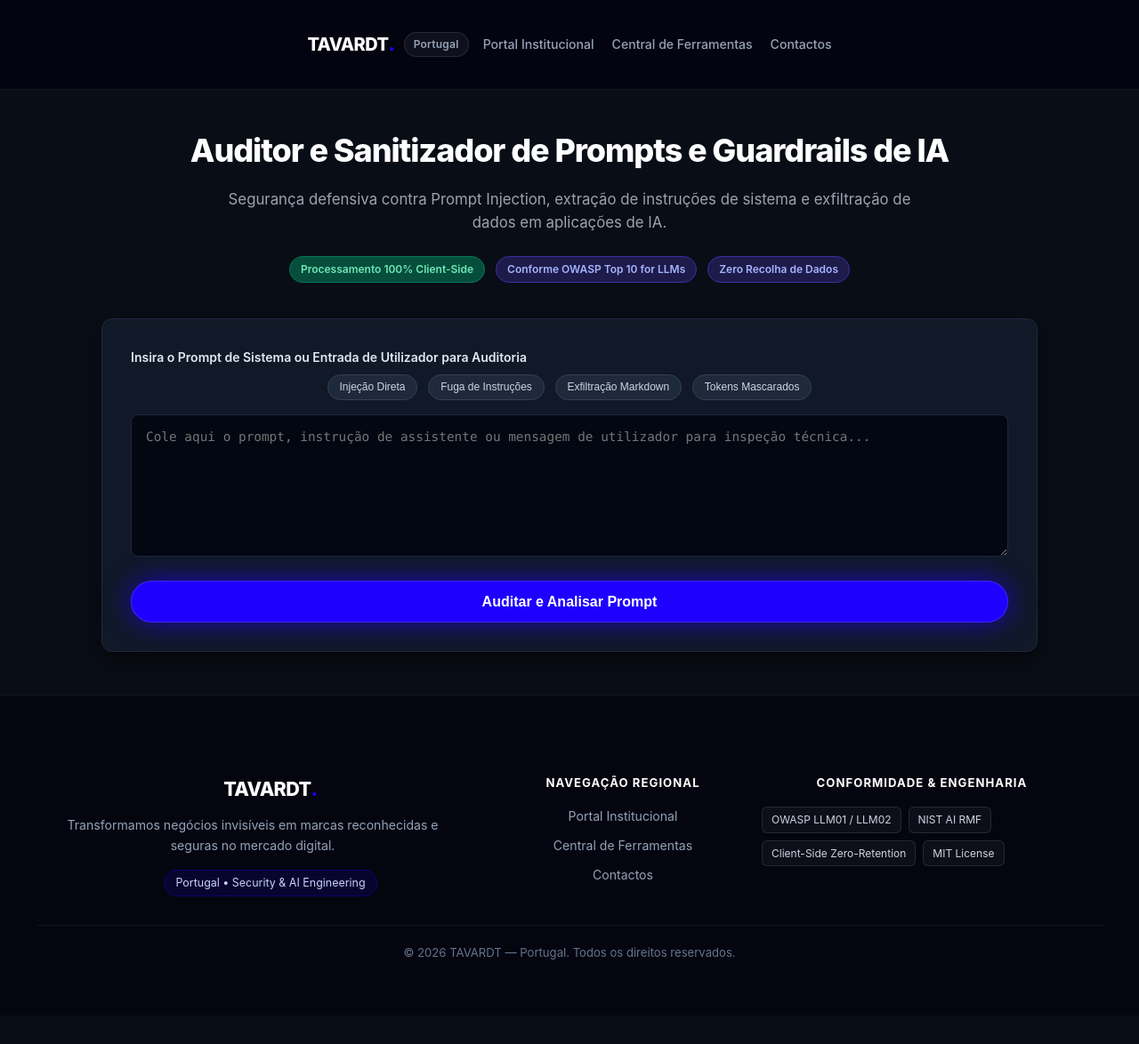
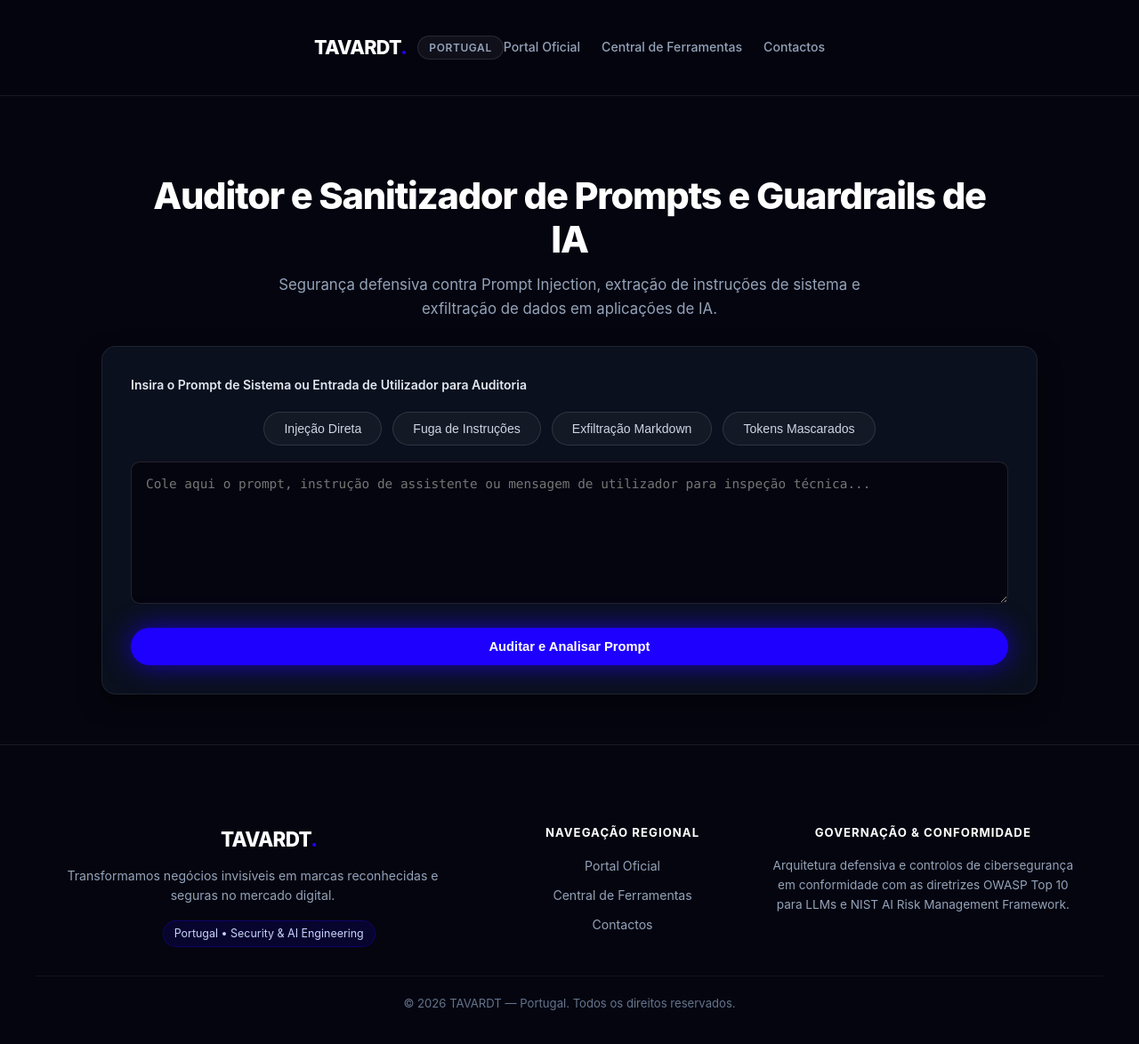
Before and after one commit to TAVARDT-Portugal/llm-guardrails-toolkit-pt, a plain HTML site: page index.html in a window 1280 px wide. Shown: the whole page at 89% size. Before the commit the page ends 1142 px from the top, so only its background shows below. Drawn offline with Linux system fonts and the light colour scheme.

Commit message:
refactor(pages): apply unified obsidian theme #050510, purge junior badges, center buttons, enforce strict corporate standards

```diff
--- a/index.html
+++ b/index.html
@@ -80,215 +80,300 @@
   </script>
   <style>
 
-/* ==================== TAVARDT BRAND STANDARDIZATION ==================== */
+/* ==========================================================================
+   TAVARDT UNIFIED ENTERPRISE DESIGN SYSTEM (ASTRYX TOKENS)
+   ========================================================================== */
 :root {
-  --tavardt-blue: #1e00ff !important;
-  --tavardt-blue-hover: #1500db !important;
-  --tavardt-blue-glow: 0 0 30px rgba(30, 0, 255, 0.7) !important;
-  --tavardt-blue-glow-lg: 0 0 45px rgba(30, 0, 255, 0.95) !important;
+  --bg: #050510 !important;
+  --bg2: #0b101e !important;
+  --bg3: #111827 !important;
+  --card-bg: #0b101e !important;
+  --surface: #0b101e !important;
+  --surface-card: #0e1526 !important;
+  --surface-elevated: #131d33 !important;
+  --card-border: rgba(255, 255, 255, 0.08) !important;
+  --border: rgba(255, 255, 255, 0.08) !important;
   --accent: #1e00ff !important;
   --accent-hover: #1500db !important;
   --blue: #1e00ff !important;
+  --info: #1e00ff !important;
+  --text: #f8fafc !important;
+  --text-muted: #94a3b8 !important;
+  --text2: #94a3b8 !important;
+  --code-bg: #030712 !important;
+}
+
+html, body {
+  background-color: #050510 !important;
+  color: #f8fafc !important;
+  font-family: -apple-system, BlinkMacSystemFont, "Segoe UI", Roboto, Helvetica, Arial, sans-serif !important;
+  margin: 0 !important;
+  padding: 0 !important;
+  min-height: 100vh !important;
+  -webkit-font-smoothing: antialiased !important;
 }
 
 /* Header */
 .tavardt-header {
-  width: 100%;
-  background: rgba(5, 5, 16, 0.94);
-  backdrop-filter: blur(12px);
-  -webkit-backdrop-filter: blur(12px);
-  border-bottom: 1px solid rgba(255, 255, 255, 0.08);
-  position: sticky;
-  top: 0;
-  z-index: 999;
+  width: 100% !important;
+  background: rgba(5, 5, 16, 0.95) !important;
+  backdrop-filter: blur(16px) !important;
+  -webkit-backdrop-filter: blur(16px) !important;
+  border-bottom: 1px solid rgba(255, 255, 255, 0.08) !important;
+  position: sticky !important;
+  top: 0 !important;
+  z-index: 1000 !important;
 }
 .tavardt-header-inner {
-  max-width: 1200px;
-  margin: 0 auto;
-  padding: 14px 24px;
-  display: flex;
-  justify-content: space-between;
-  align-items: center;
-  gap: 16px;
-  flex-wrap: wrap;
+  max-width: 1200px !important;
+  margin: 0 auto !important;
+  padding: 16px 24px !important;
+  display: flex !important;
+  justify-content: space-between !important;
+  align-items: center !important;
+  box-sizing: border-box !important;
 }
 .tavardt-brand {
-  display: inline-flex;
-  align-items: center;
-  gap: 10px;
-  text-decoration: none;
-  color: #ffffff;
+  display: inline-flex !important;
+  align-items: center !important;
+  gap: 12px !important;
+  text-decoration: none !important;
+  color: #ffffff !important;
 }
 .tavardt-logo-text {
-  font-size: 1.25rem;
-  font-weight: 800;
-  letter-spacing: -0.03em;
-  color: #ffffff;
+  font-size: 1.35rem !important;
+  font-weight: 800 !important;
+  letter-spacing: -0.03em !important;
+  color: #ffffff !important;
 }
 .tavardt-brand-dot {
   color: #1e00ff !important;
-  font-size: 1.4rem;
-  line-height: 1;
 }
 .tavardt-badge-jurisdiction {
-  font-size: 0.75rem;
-  font-weight: 600;
-  color: #94a3b8;
-  padding: 3px 10px;
-  background: rgba(255, 255, 255, 0.05);
-  border: 1px solid rgba(255, 255, 255, 0.1);
-  border-radius: 9999px;
-  letter-spacing: 0.02em;
+  font-size: 0.75rem !important;
+  font-weight: 600 !important;
+  color: #94a3b8 !important;
+  padding: 3px 12px !important;
+  background: rgba(255, 255, 255, 0.05) !important;
+  border: 1px solid rgba(255, 255, 255, 0.1) !important;
+  border-radius: 9999px !important;
+  text-transform: uppercase !important;
+  letter-spacing: 0.05em !important;
 }
 .tavardt-nav {
-  display: flex;
-  align-items: center;
-  gap: 20px;
-  flex-wrap: wrap;
+  display: flex !important;
+  align-items: center !important;
+  gap: 24px !important;
 }
 .tavardt-nav-link {
-  color: #94a3b8;
-  text-decoration: none;
-  font-size: 0.88rem;
-  font-weight: 500;
-  transition: color 0.2s ease;
+  color: #94a3b8 !important;
+  text-decoration: none !important;
+  font-size: 0.88rem !important;
+  font-weight: 500 !important;
+  transition: color 0.2s ease !important;
 }
 .tavardt-nav-link:hover {
-  color: #ffffff;
+  color: #ffffff !important;
 }
 
-/* Centered Button Row */
-.btn-row, .sample-buttons {
+/* Hero Section */
+.tavardt-hero, .hero {
+  max-width: 1000px !important;
+  margin: 0 auto !important;
+  padding: 48px 24px 28px !important;
+  text-align: center !important;
+  box-sizing: border-box !important;
+  background: transparent !important;
+  border: none !important;
+}
+.tavardt-hero h1, .hero h1, h1 {
+  font-size: clamp(1.8rem, 4vw, 2.6rem) !important;
+  font-weight: 800 !important;
+  letter-spacing: -0.03em !important;
+  margin: 0 0 12px 0 !important;
+  color: #ffffff !important;
+  line-height: 1.2 !important;
+}
+.tavardt-hero p, .hero p {
+  font-size: 1.05rem !important;
+  color: #94a3b8 !important;
+  max-width: 720px !important;
+  margin: 0 auto !important;
+  line-height: 1.6 !important;
+}
+
+/* Strict Suppression of Junior Elements */
+.badge-bar, .badges, .hero-badge, .hero img, .hero-img, .cta-grid, .cta-btn.wa, [class*="wa"],  {
+  display: none !important;
+}
+
+/* Containers and Cards */
+.card, .main-card, .panel, .stage-card, .vector-card {
+  background: #0b101e !important;
+  border: 1px solid rgba(255, 255, 255, 0.08) !important;
+  border-radius: 16px !important;
+}
+.container, main, .main-wrap {
+  background: transparent !important;
+  border: none !important;
+  box-shadow: none !important;
+}
+
+/* Textareas & Inputs */
+textarea, input[type="text"] {
+  background: #050510 !important;
+  border: 1px solid rgba(255, 255, 255, 0.12) !important;
+  border-radius: 10px !important;
+  color: #f8fafc !important;
+  font-family: 'Fira Code', Consolas, Monaco, monospace !important;
+}
+textarea:focus, input[type="text"]:focus {
+  border-color: #1e00ff !important;
+  outline: none !important;
+  box-shadow: 0 0 15px rgba(30, 0, 255, 0.3) !important;
+}
+
+/* Button Centering Containers */
+.btn-row, .presets-row, .sample-buttons {
   display: flex !important;
   justify-content: center !important;
   align-items: center !important;
+  gap: 12px !important;
+  margin: 18px 0 !important;
   flex-wrap: wrap !important;
-  gap: 12px !important;
 }
 
-/* Primary Action Buttons */
-.btn-primary, button.btn-primary, .btn-action-main, #btn-generate-blueprint, #btn-audit, .btn-run, #run-audit-btn, .btn-execute, .btn-analyze, .cta-btn.primary, .btn-act, #btn-copy {
+/* PRIMARY BUTTONS: 100% TAVARDT Electric Blue (#1e00ff) */
+.btn-primary, button.btn-primary, .btn-action-main, #btn-generate-blueprint, #btn-audit, .btn-run, #run-audit-btn, .btn-execute, .btn-analyze {
   background: #1e00ff !important;
   color: #ffffff !important;
+  border: none !important;
   border-radius: 9999px !important;
-  border: 1px solid rgba(255, 255, 255, 0.15) !important;
+  font-size: 0.92rem !important;
+  font-weight: 600 !important;
+  padding: 13px 36px !important;
   box-shadow: 0 0 30px rgba(30, 0, 255, 0.7) !important;
-  font-weight: 600 !important;
   cursor: pointer !important;
   transition: all 0.25s cubic-bezier(0.16, 1, 0.3, 1) !important;
+  text-decoration: none !important;
+  display: inline-flex !important;
+  align-items: center !important;
+  justify-content: center !important;
 }
-.btn-primary:hover, button.btn-primary:hover, .btn-action-main:hover, #btn-generate-blueprint:hover, #btn-audit:hover, .btn-run:hover, #run-audit-btn:hover, .btn-execute:hover, .btn-analyze:hover, .cta-btn.primary:hover, .btn-act:hover, #btn-copy:hover {
+.btn-primary:hover, button.btn-primary:hover, .btn-action-main:hover, #btn-generate-blueprint:hover, #btn-audit:hover, .btn-run:hover, #run-audit-btn:hover, .btn-execute:hover, .btn-analyze:hover {
   background: #1500db !important;
   box-shadow: 0 0 45px rgba(30, 0, 255, 0.95) !important;
   transform: translateY(-1px) !important;
 }
 
-/* Secondary & Preset Buttons */
-.btn-secondary, button.btn-secondary, .btn-sample, .btn-preset, button.btn-preset, .btn-action-secondary, .code-tab, .tab-btn, .cta-btn.secondary {
+/* SECONDARY BUTTONS: Clean dark pill */
+.btn-secondary, button.btn-secondary, .btn-sample, .btn-preset, button.btn-preset, .btn-action-secondary, .code-tab, .tab-btn {
+  background: rgba(255, 255, 255, 0.04) !important;
+  border: 1px solid rgba(255, 255, 255, 0.12) !important;
+  color: #cbd5e1 !important;
   border-radius: 9999px !important;
+  font-size: 0.88rem !important;
+  font-weight: 500 !important;
+  padding: 10px 22px !important;
+  cursor: pointer !important;
   transition: all 0.2s ease !important;
 }
-.btn-secondary:hover, button.btn-secondary:hover, .btn-sample:hover, .btn-preset:hover, button.btn-preset:hover, .btn-action-secondary:hover, .cta-btn.secondary:hover {
+.btn-secondary:hover, button.btn-secondary:hover, .btn-sample:hover, .btn-preset:hover, button.btn-preset:hover, .btn-action-secondary:hover {
   border-color: #1e00ff !important;
   color: #ffffff !important;
+  background: rgba(30, 0, 255, 0.08) !important;
 }
 
-/* Tabs Active */
-.code-tab.active, .tab-btn.active, .tab.active, .arch-btn.active {
+/* Active State for Tabs & Selectors */
+.code-tab.active, .tab-btn.active, .tab.active, .arch-btn.active, .btn-preset.active-hard {
   border-color: #1e00ff !important;
+  color: #ffffff !important;
+  background: rgba(30, 0, 255, 0.12) !important;
 }
 
-/* Footer */
+/* Institutional Footer */
 .tavardt-footer {
-  width: 100%;
-  background: #050510;
-  border-top: 1px solid rgba(255, 255, 255, 0.08);
-  margin-top: 48px;
-  color: #94a3b8;
+  width: 100% !important;
+  background: #050510 !important;
+  border-top: 1px solid rgba(255, 255, 255, 0.08) !important;
+  margin-top: 56px !important;
+  color: #94a3b8 !important;
 }
 .tavardt-footer-inner {
-  max-width: 1200px;
-  margin: 0 auto;
-  padding: 48px 24px 32px;
-  display: grid;
-  grid-template-columns: 2fr 1fr 1.5fr;
-  gap: 36px;
+  max-width: 1200px !important;
+  margin: 0 auto !important;
+  padding: 48px 24px 32px !important;
+  display: grid !important;
+  grid-template-columns: 2fr 1fr 1.5fr !important;
+  gap: 40px !important;
 }
 @media (max-width: 768px) {
   .tavardt-footer-inner {
-    grid-template-columns: 1fr;
-    gap: 28px;
+    grid-template-columns: 1fr !important;
+    gap: 28px !important;
   }
 }
 .tavardt-footer-logo {
-  font-size: 1.35rem;
-  font-weight: 800;
-  color: #ffffff;
-  margin-bottom: 12px;
-  letter-spacing: -0.03em;
+  font-size: 1.4rem !important;
+  font-weight: 800 !important;
+  color: #ffffff !important;
+  margin-bottom: 12px !important;
+  letter-spacing: -0.03em !important;
 }
 .tavardt-footer-mission {
-  font-size: 0.88rem;
-  line-height: 1.6;
-  color: #94a3b8;
-  margin-bottom: 16px;
-  max-width: 440px;
+  font-size: 0.88rem !important;
+  line-height: 1.6 !important;
+  color: #94a3b8 !important;
+  margin-bottom: 16px !important;
+  max-width: 440px !important;
 }
 .tavardt-footer-jurisdiction-tag {
-  display: inline-block;
-  font-size: 0.78rem;
-  color: #c7d2fe;
-  background: rgba(30, 0, 255, 0.12);
-  border: 1px solid rgba(30, 0, 255, 0.3);
-  padding: 4px 12px;
-  border-radius: 9999px;
+  display: inline-block !important;
+  font-size: 0.78rem !important;
+  color: #c7d2fe !important;
+  background: rgba(30, 0, 255, 0.12) !important;
+  border: 1px solid rgba(30, 0, 255, 0.3) !important;
+  padding: 4px 12px !important;
+  border-radius: 9999px !important;
 }
 .tavardt-footer-heading {
-  font-size: 0.82rem;
-  font-weight: 700;
-  text-transform: uppercase;
-  letter-spacing: 0.08em;
-  color: #ffffff;
-  margin-bottom: 16px;
+  font-size: 0.82rem !important;
+  font-weight: 700 !important;
+  text-transform: uppercase !important;
+  letter-spacing: 0.08em !important;
+  color: #ffffff !important;
+  margin-bottom: 16px !important;
 }
 .tavardt-footer-links {
-  list-style: none;
-  padding: 0;
-  margin: 0;
-  display: flex;
-  flex-direction: column;
-  gap: 10px;
+  list-style: none !important;
+  padding: 0 !important;
+  margin: 0 !important;
+  display: flex !important;
+  flex-direction: column !important;
+  gap: 10px !important;
 }
 .tavardt-footer-links a {
-  color: #94a3b8;
-  text-decoration: none;
-  font-size: 0.88rem;
-  transition: color 0.2s ease;
+  color: #94a3b8 !important;
+  text-decoration: none !important;
+  font-size: 0.88rem !important;
+  transition: color 0.2s ease !important;
 }
 .tavardt-footer-links a:hover {
-  color: #1e00ff;
+  color: #1e00ff !important;
 }
-.tavardt-footer-badges {
-  display: flex;
-  flex-wrap: wrap;
-  gap: 8px;
-}
-.tavardt-fbadge {
-  font-size: 0.75rem;
-  color: #cbd5e1;
-  background: rgba(255, 255, 255, 0.04);
-  border: 1px solid rgba(255, 255, 255, 0.1);
-  padding: 4px 10px;
-  border-radius: 6px;
+.tavardt-footer-compliance-text {
+  font-size: 0.85rem !important;
+  line-height: 1.6 !important;
+  color: #94a3b8 !important;
 }
 .tavardt-footer-bottom {
-  max-width: 1200px;
-  margin: 0 auto;
-  padding: 20px 24px;
-  border-top: 1px solid rgba(255, 255, 255, 0.05);
-  text-align: center;
-  font-size: 0.82rem;
-  color: #64748b;
+  max-width: 1200px !important;
+  margin: 0 auto !important;
+  padding: 20px 24px !important;
+  border-top: 1px solid rgba(255, 255, 255, 0.05) !important;
+  text-align: center !important;
+  font-size: 0.82rem !important;
+  color: #64748b !important;
 }
 
   </style>
@@ -302,8 +387,8 @@
       --bg: #090d16;
       --card-bg: #111827;
       --card-border: #1f293d;
-      --accent: #1e00ff;
-      --accent-hover: #1500db;
+      --accent: #6366f1;
+      --accent-hover: #4f46e5;
       --text: #f3f4f6;
       --text-muted: #9ca3af;
       --pass: #10b981;
@@ -558,7 +643,7 @@
       <span class="tavardt-badge-jurisdiction">Portugal</span>
     </a>
     <nav class="tavardt-nav">
-      <a href="https://ag.tavardt.com/pt/" class="tavardt-nav-link" target="_blank" rel="noopener">Portal Institucional</a>
+      <a href="https://ag.tavardt.com/pt/" class="tavardt-nav-link" target="_blank" rel="noopener">Portal Oficial</a>
       <a href="https://tools.tavardt.com/pt/" class="tavardt-nav-link" target="_blank" rel="noopener">Central de Ferramentas</a>
       <a href="https://ag.tavardt.com/pt/contactos/" class="tavardt-nav-link" target="_blank" rel="noopener">Contactos</a>
     </nav>
@@ -569,11 +654,7 @@
     <div class="hero">
       <h1>Auditor e Sanitizador de Prompts e Guardrails de IA</h1>
       <p>Segurança defensiva contra Prompt Injection, extração de instruções de sistema e exfiltração de dados em aplicações de IA.</p>
-      <div class="badges">
-        <span class="badge badge-green">Processamento 100% Client-Side</span>
-        <span class="badge">Conforme OWASP Top 10 for LLMs</span>
-        <span class="badge">Zero Recolha de Dados</span>
-      </div>
+
     </div>
 
     <div class="main-card">
@@ -632,19 +713,14 @@
     <div class="tavardt-footer-col">
       <div class="tavardt-footer-heading">Navegação Regional</div>
       <ul class="tavardt-footer-links">
-        <li><a href="https://ag.tavardt.com/pt/" target="_blank" rel="noopener">Portal Institucional</a></li>
+        <li><a href="https://ag.tavardt.com/pt/" target="_blank" rel="noopener">Portal Oficial</a></li>
         <li><a href="https://tools.tavardt.com/pt/" target="_blank" rel="noopener">Central de Ferramentas</a></li>
         <li><a href="https://ag.tavardt.com/pt/contactos/" target="_blank" rel="noopener">Contactos</a></li>
       </ul>
     </div>
     <div class="tavardt-footer-col">
-      <div class="tavardt-footer-heading">Conformidade & Engenharia</div>
-      <div class="tavardt-footer-badges">
-        <span class="tavardt-fbadge">OWASP LLM01 / LLM02</span>
-        <span class="tavardt-fbadge">NIST AI RMF</span>
-        <span class="tavardt-fbadge">Client-Side Zero-Retention</span>
-        <span class="tavardt-fbadge">MIT License</span>
-      </div>
+      <div class="tavardt-footer-heading">Governação & Conformidade</div>
+      <p class="tavardt-footer-compliance-text">Arquitetura defensiva e controlos de cibersegurança em conformidade com as diretrizes OWASP Top 10 para LLMs e NIST AI Risk Management Framework.</p>
     </div>
   </div>
   <div class="tavardt-footer-bottom">
```
